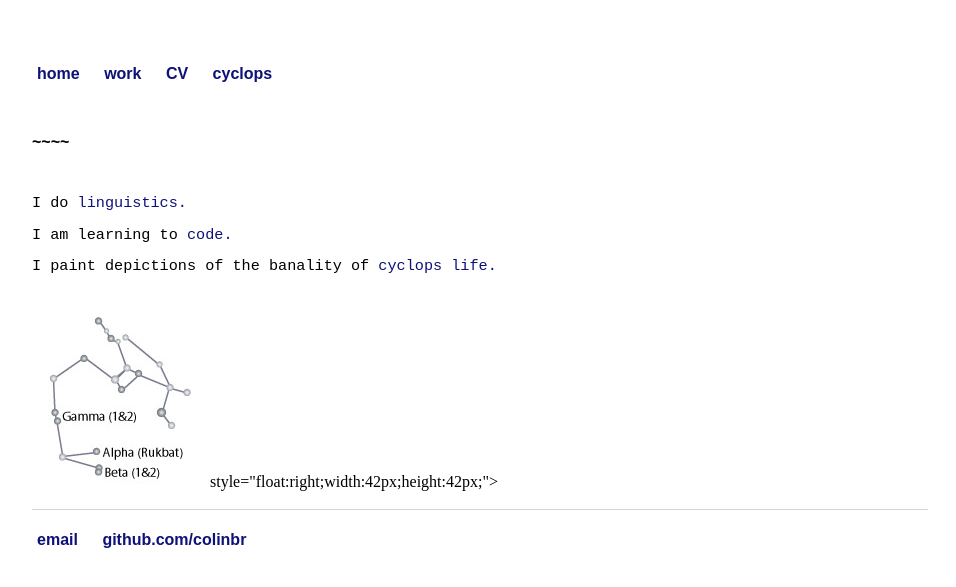
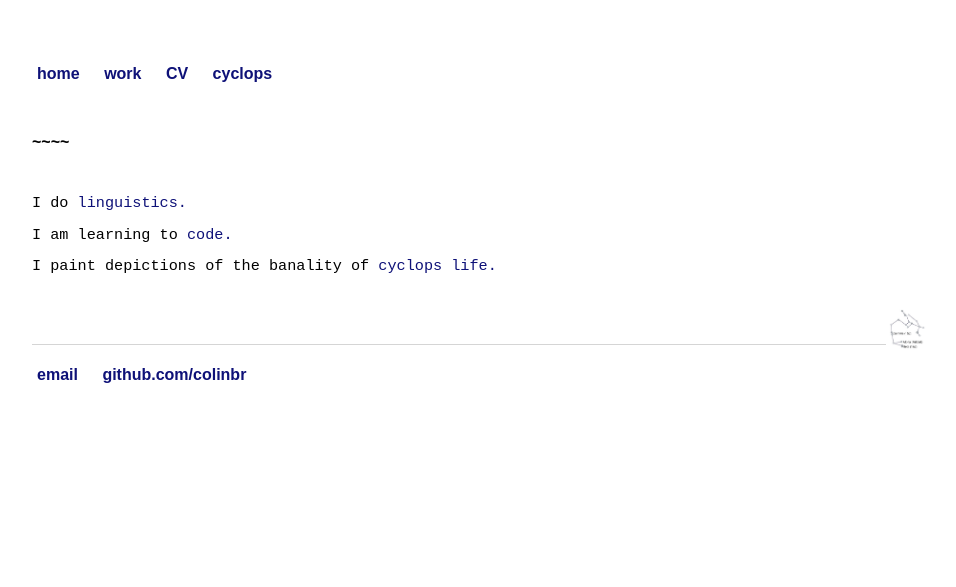
Before and after one commit to colinbr/OLD-colinbr.github.io, a Jekyll site: the page built from index.html, in a window 1280 px wide. Shown: the top 587 px of the page, without its empty margins (160-1116 px from the left). Built offline with Jekyll 4.4.1, drawn with Linux system fonts in a browser that asks for light colours; some web fonts are replaced.

Commit message:
Update index.html

```diff
--- a/index.html
+++ b/index.html
@@ -10,7 +10,7 @@
 	<p>I am learning to <a href="https://github.com/colinbr/">code.</a></p>
 	<p>I paint depictions of the banality of <a href="/cyclops">cyclops life.</a></p>
 	<br>
-	<img src="sagittarius2.jpg" alt="sagittarius"> style="float:right;width:42px;height:42px;">
+	<img src="sagittarius2.jpg" alt="sagittarius" style="float:right;width:42px;height:42px;">
 	<br>
 	<br>
 
```
